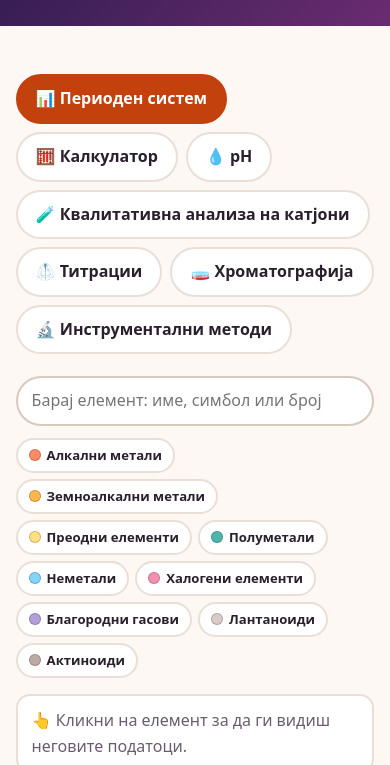
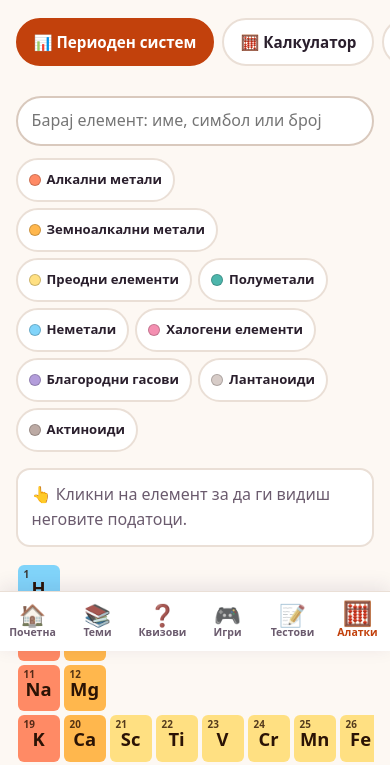
Before and after one commit to ivisof26/hemija, a plain HTML site: page alatki.html in a window 390 px wide. Shown: the part 193-958 px from the top of the page. Drawn offline with Linux system fonts and the light colour scheme.

Commit message:
Add files via upload

```diff
--- a/alatki.html
+++ b/alatki.html
@@ -2,7 +2,7 @@
 <html lang="mk">
 <head>
   <meta charset="UTF-8">
-  <meta name="viewport" content="width=device-width, initial-scale=1">
+  <meta name="viewport" content="width=device-width, initial-scale=1, viewport-fit=cover">
   <title>Вежби и алатки – Хемија за сите</title>
   <meta name="description" content="Периоден систем, калкулатор за моларна маса, pH калкулатор, квалитативна анализа на катјони и виртуелни инструментални вежби.">
   <link rel="stylesheet" href="style.css">
@@ -16,6 +16,7 @@
   <meta name="apple-mobile-web-app-capable" content="yes">
   <meta name="mobile-web-app-capable" content="yes">
   <meta name="apple-mobile-web-app-title" content="Хемија">
+  <link rel="stylesheet" href="mobile.css">
 </head>
 <body>
 
@@ -259,5 +260,6 @@
   <script src="hr-gc.js"></script>
   <script src="hr-hplc.js"></script>
   <script>document.getElementById("year").textContent = new Date().getFullYear();</script>
+  <script src="mobile.js"></script>
 </body>
 </html>
--- /dev/null
+++ b/mobile.css
@@ -0,0 +1,54 @@
+/* Мобилен изглед (како апликација): активен само на телефони и во инсталирана апликација */
+:root { --bn-h: 60px; }
+html { -webkit-text-size-adjust: 100%; }
+a, button, .tab, .hub-card, .topic-card { -webkit-tap-highlight-color: transparent; }
+button, .tab, a.topic-card, .hub-card { touch-action: manipulation; }
+.bottom-nav { display: none; }
+
+@media (max-width: 760px) {
+  body { padding-bottom: calc(var(--bn-h) + env(safe-area-inset-bottom, 0px)); overscroll-behavior-y: none; }
+
+  /* Компактно горно мени: само логото, лепливо */
+  .site-header { position: sticky; top: 0; z-index: 50; padding-top: env(safe-area-inset-top, 0px); }
+  .site-header nav { display: none; }
+  .header-inner { padding: 10px 0; justify-content: center; }
+  .logo { font-size: 1.1rem; }
+
+  /* Долна навигација */
+  .bottom-nav {
+    display: flex; position: fixed; left: 0; right: 0; bottom: 0; z-index: 100;
+    height: calc(var(--bn-h) + env(safe-area-inset-bottom, 0px)); padding-bottom: env(safe-area-inset-bottom, 0px);
+    background: #fff; border-top: 1px solid #eadfd6; box-shadow: 0 -4px 18px rgba(45, 27, 78, .10);
+  }
+  .bottom-nav a {
+    flex: 1; min-width: 0; display: flex; flex-direction: column; align-items: center; justify-content: center; gap: 2px;
+    text-decoration: none; color: #6b5b6e; font-size: .66rem; font-weight: 700; margin: 0; line-height: 1.1;
+  }
+  .bottom-nav a .bn-i { font-size: 1.35rem; line-height: 1; filter: grayscale(.55); transition: transform .15s, filter .15s; }
+  .bottom-nav a.on { color: var(--primary, #c2410c); }
+  .bottom-nav a.on .bn-i { filter: none; transform: translateY(-2px) scale(1.12); }
+  .bottom-nav a:active .bn-i { transform: scale(.9); }
+
+  /* Табови и чипови: еден ред што се лизга настрана */
+  .tabs, .at-tabs { flex-wrap: nowrap; overflow-x: auto; -webkit-overflow-scrolling: touch; scrollbar-width: none; margin-left: -4vw; margin-right: -4vw; padding: 4px 4vw 8px; scroll-snap-type: x proximity; scroll-padding: 0 4vw; }
+  .tabs::-webkit-scrollbar, .at-tabs::-webkit-scrollbar { display: none; }
+  .tab, .at-tab { flex: 0 0 auto; white-space: nowrap; scroll-snap-align: start; padding: 10px 16px; font-size: .95rem; }
+
+  /* Помали секции, поголеми допири */
+  .hero { padding-top: 28px; padding-bottom: 28px; }
+  .page-hero, .hero-small { padding: 22px 0; }
+  button, .btn, select, input[type="text"], input[type="number"], input[type="search"], input:not([type]) { min-height: 44px; }
+  input, select, textarea { font-size: 16px !important; } /* спречува автоматско зумирање на iPhone */
+  .site-footer { padding-bottom: 12px; }
+
+  /* Широки табели и SVG: лизгање наместо кршење на страницата */
+  .chr-scroll, .pt-wrap, .tbl-scroll { overflow-x: auto; -webkit-overflow-scrolling: touch; }
+  table { max-width: 100%; }
+  img, svg, canvas { max-width: 100%; }
+}
+
+/* Инсталирана апликација: без линк „Апликација“ и со безбедни рабови */
+@media (display-mode: standalone) {
+  a[href="aplikacija.html"] { display: none !important; }
+  .bottom-nav a[href="aplikacija.html"] { display: none !important; }
+}
--- /dev/null
+++ b/mobile.js
@@ -0,0 +1,20 @@
+// Долна навигација за телефони (се гради од една листа, па е иста на сите страници)
+(function () {
+  var items = [
+    ["index.html", "🏠", "Почетна"], ["teme.html", "📚", "Теми"], ["kvizovi.html", "❓", "Квизови"],
+    ["igri.html", "🎮", "Игри"], ["testovi.html", "📝", "Тестови"], ["alatki.html", "🧮", "Алатки"]
+  ];
+  var file = (location.pathname.split("/").pop() || "index.html");
+  if (file === "test-kvalitativna.html" || file === "test-organska.html") file = "testovi.html";
+  if (file === "atom.html") file = "igri.html";
+  if (file === "aplikacija.html") file = "";
+  var nav = document.createElement("nav");
+  nav.className = "bottom-nav"; nav.setAttribute("aria-label", "Главна навигација");
+  items.forEach(function (it) {
+    var a = document.createElement("a"); a.href = it[0];
+    if (it[0] === file) { a.className = "on"; a.setAttribute("aria-current", "page"); }
+    a.innerHTML = '<span class="bn-i" aria-hidden="true">' + it[1] + '</span><span>' + it[2] + '</span>';
+    nav.appendChild(a);
+  });
+  document.body.appendChild(nav);
+})();
--- a/sw.js
+++ b/sw.js
@@ -1,9 +1,9 @@
 // Service worker: сајтот работи и без интернет откако еднаш ќе се отвори.
 // Кога менувате датотеки, сменете го бројот на верзијата подолу.
-const CACHE = "hemija-v19";
+const CACHE = "hemija-v20";
 const FILES = [
   "./", "index.html", "teme.html", "teme.css", "teme.js", "kvizovi.html", "igri.html", "testovi.html", "test-kvalitativna.html", "test-organska.html", "aplikacija.html", "alatki.html", "alatki.css", "alatki.js", "ph.js", "imenuvanje.js", "imenuvanje-data.js", "imenuvanje.css", "bezbednost.js", "bezbednost.css", "reakcii.js", "epruveta.js", "model.js", "instrumentalna.js", "titracija.js", "titracija.css", "hromatografija.js", "hromatografija.css", "hr-tlc.js", "hr-column.js", "hr-gc.js", "hr-hplc.js", "ezero.js", "ezero.css", "simetrija-data.js", "simetrija.js", "simetrija.css",
-  "style.css", "app.js", "common.js", "chemists.js", "today.js",
+  "style.css", "mobile.css", "mobile.js", "app.js", "common.js", "chemists.js", "today.js",
   "questions.js", "quiz.js", "anagram-words.js", "anagram.js",
   "elements.js", "memory.js", "equations.js", "balance.js", "hangman.js",
   "qa-scheme.js", "qa-questions.js", "qa-quiz.js", "qa-scheme-answer.png", "organska-questions.js",
```
Also changed, not shown: aplikacija.html (+3 -1 lines), atom.html (+3 -1 lines), igri.html (+3 -1 lines), index.html (+3 -1 lines), kvizovi.html (+3 -1 lines), teme.html (+3 -1 lines), test-kvalitativna.html (+3 -1 lines), test-organska.html (+3 -1 lines), testovi.html (+3 -1 lines).
